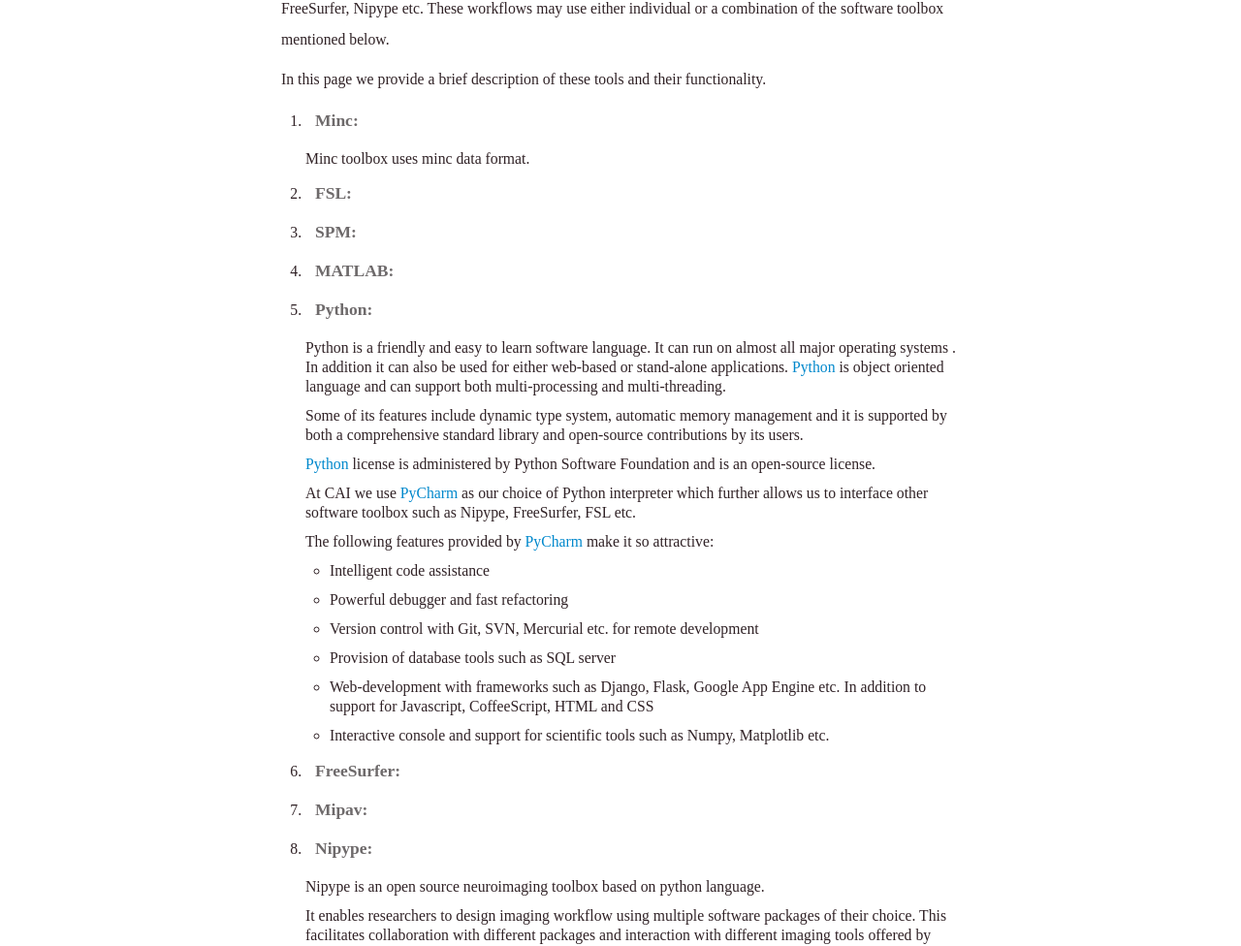
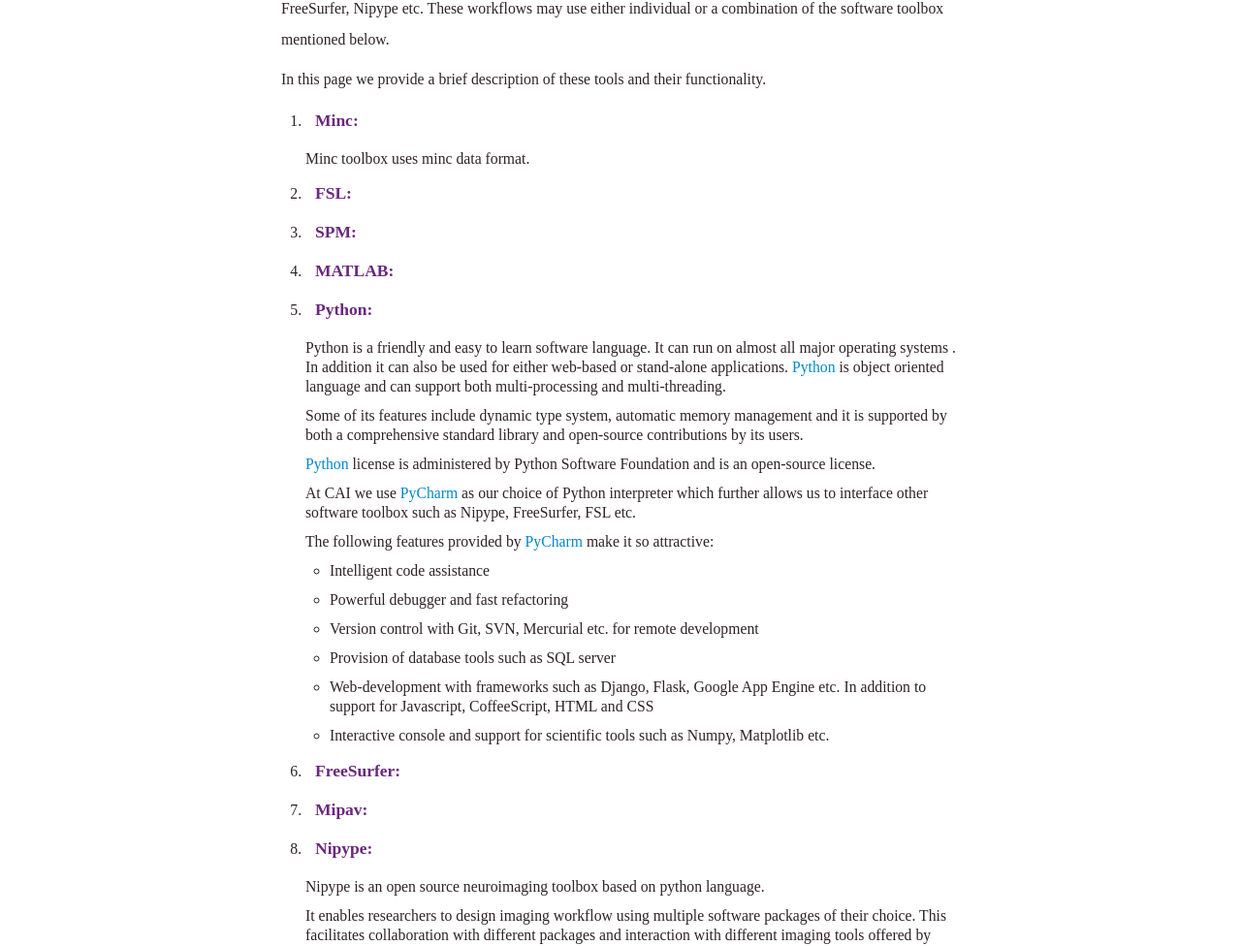
Before and after one commit to CAIsr/CAIsr.github.io, a Jekyll site: the page built from pages/imaging_tools.md, in a window 1280 px wide. Shown: the part 228-1204 px from the top of the page at 97% size. Built offline with Jekyll 4.4.1, drawn with Linux system fonts in a browser that asks for light colours.

Commit message:
Update imaging_tools.md

```diff
--- a/pages/imaging_tools.md
+++ b/pages/imaging_tools.md
@@ -10,26 +10,26 @@
 In this page we provide a brief description of these tools and their functionality.
 
 1. <dl>
-   <dd> <h4 style="color:#6e6a6b;"> Minc: </h4> </dd>
+   <dd> <h4 style="color:#6a287e;"> Minc: </h4> </dd>
    </dl>
 
     Minc toolbox uses minc data format.
 
 
 2. <dl>
-   <dd> <h4 style="color:#6e6a6b;"> FSL: </h4> </dd>
+   <dd> <h4 style="color:#6a287e;"> FSL: </h4> </dd>
    </dl>
 
 3. <dl>
-   <dd> <h4 style="color:#6e6a6b;"> SPM: </h4> </dd>
+   <dd> <h4 style="color:#6a287e;"> SPM: </h4> </dd>
    </dl>
 
 4. <dl>
-   <dd> <h4 style="color:#6e6a6b;"> MATLAB: </h4> </dd>
+   <dd> <h4 style="color:#6a287e;"> MATLAB: </h4> </dd>
    </dl>
 
 5. <dl>
-   <dd> <h4 style="color:#6e6a6b;"> Python: </h4> </dd>
+   <dd> <h4 style="color:#6a287e;"> Python: </h4> </dd>
    </dl>
 
    Python is a friendly and easy to learn software language. It can run on almost all major operating systems
@@ -60,15 +60,15 @@
    * Interactive console and support for scientific tools such as Numpy, Matplotlib etc.
 
 6. <dl>
-   <dd> <h4 style="color:#6e6a6b;"> FreeSurfer: </h4> </dd>
+   <dd> <h4 style="color:#6a287e;"> FreeSurfer: </h4> </dd>
    </dl>
 
 7. <dl>
-   <dd> <h4 style="color:#6e6a6b;"> Mipav: </h4> </dd>
+   <dd> <h4 style="color:#6a287e;"> Mipav: </h4> </dd>
    </dl>
 
 8. <dl>
-   <dd> <h4 style="color:#6e6a6b;"> Nipype: </h4> </dd>
+   <dd> <h4 style="color:#6a287e;"> Nipype: </h4> </dd>
    </dl>
 
    Nipype is an open source neuroimaging toolbox based on python language.
```
